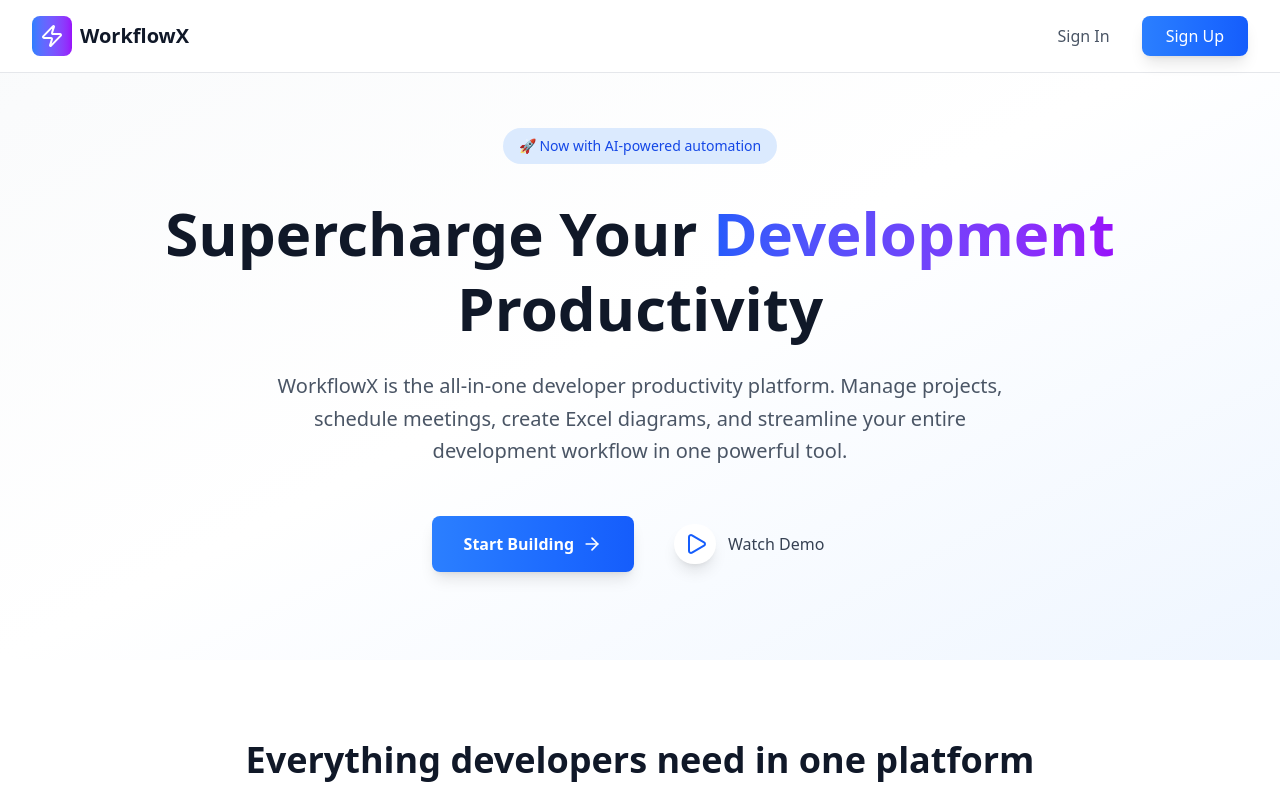
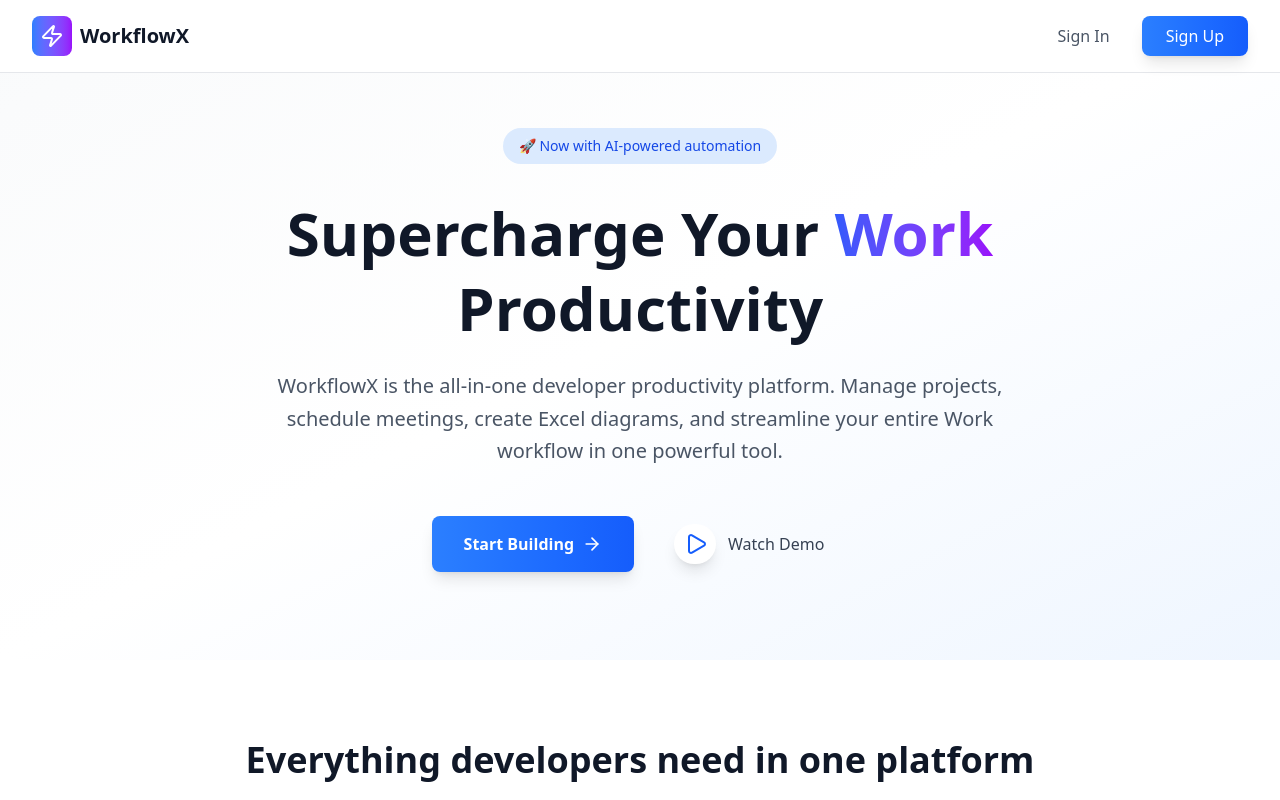
Before and after one commit to sumitjangir179/workflowx-frontend, a Next.js app: page / in a window 1280 px wide. Shown: the top 800 px of the page. Built offline with nearby package versions, Linux system fonts and the light colour scheme.

Commit message:
fix: update terminology from 'Development' to 'Work' in Hero component

```diff
--- a/src/components/landing/Hero.tsx
+++ b/src/components/landing/Hero.tsx
@@ -12,14 +12,14 @@
 
           <h1 className="text-4xl md:text-6xl font-bold text-gray-900 mb-6 leading-tight">
             Supercharge Your
-            <span className="bg-gradient-to-r from-blue-600 to-purple-600 bg-clip-text text-transparent"> Development</span>
+            <span className="bg-gradient-to-r from-blue-600 to-purple-600 bg-clip-text text-transparent"> Work</span>
             <br />
             Productivity
           </h1>
 
           <p className="text-xl text-gray-600 mb-10 max-w-3xl mx-auto leading-relaxed">
             WorkflowX is the all-in-one developer productivity platform. Manage projects, schedule meetings,
-            create Excel diagrams, and streamline your entire development workflow in one powerful tool.
+            create Excel diagrams, and streamline your entire Work workflow in one powerful tool.
           </p>
 
           <div className="flex flex-col sm:flex-row gap-4 justify-center items-center">
```
